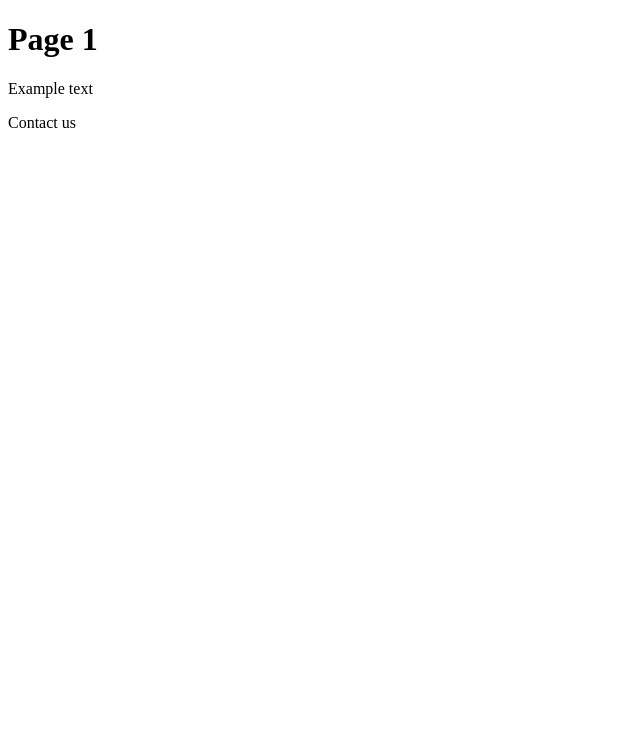
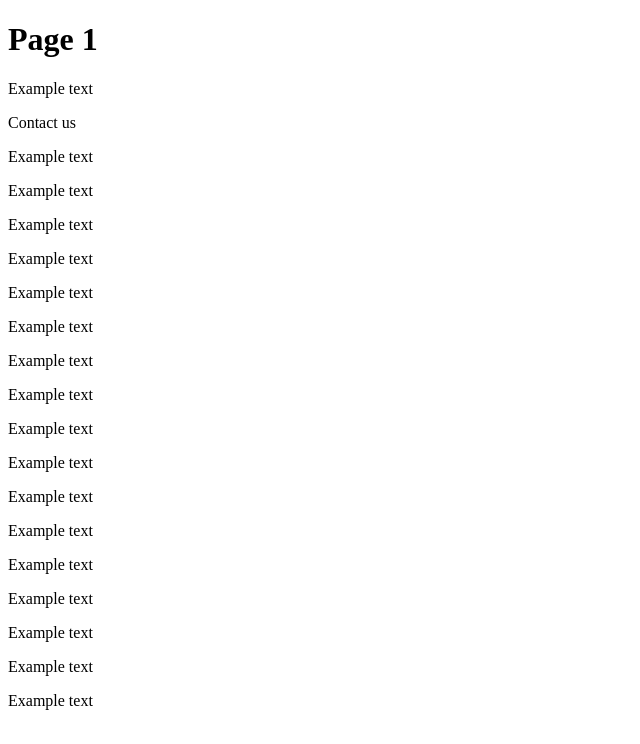
Before and after one commit to stoyj/test-branches, a plain HTML site: page index.html in a window 1280 px wide. Shown: the whole page, without its empty margins (0-640 px from the left). Drawn offline with Linux system fonts and the light colour scheme.

Commit message:
homepage is done

```diff
--- a/index.html
+++ b/index.html
@@ -9,5 +9,22 @@
     <h1>Page 1</h1>
     <p>Example text</p>
     <footer>Contact us</footer>
+    <p>Example text</p>
+    <p>Example text</p>
+    <p>Example text</p>
+    <p>Example text</p>
+    <p>Example text</p>
+    <p>Example text</p>
+    <p>Example text</p>
+    <p>Example text</p>
+    <p>Example text</p>
+    <p>Example text</p>
+    <p>Example text</p>
+    <p>Example text</p>
+    <p>Example text</p>
+    <p>Example text</p>
+    <p>Example text</p>
+    <p>Example text</p>
+    <p>Example text</p>
   </body>
 </html>
```
